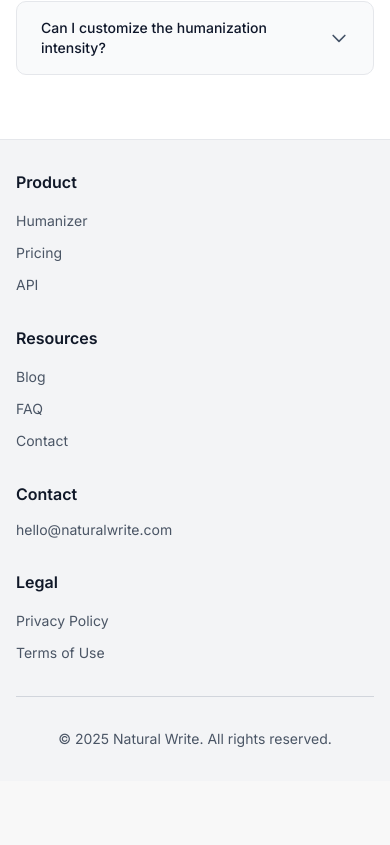
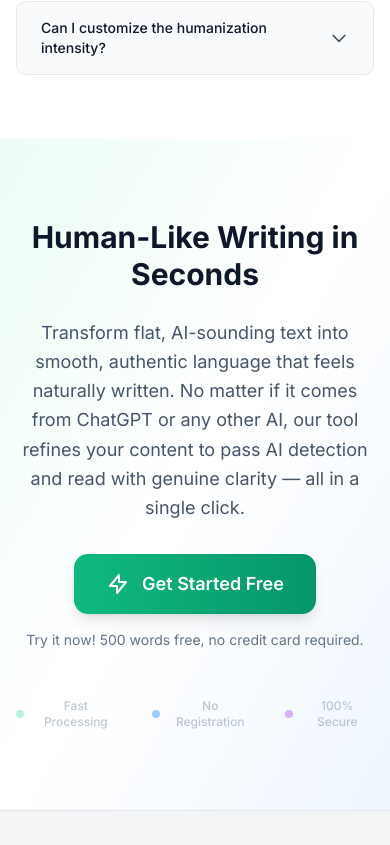
Before and after one commit to Rohitvishwakarma5133/hello, a Next.js app: page / in a window 390 px wide. Shown: the part 7758-8603 px from the top of the page. Before the commit the page ends 8539 px from the top, so only its background shows below. Built offline with nearby package versions, Linux system fonts and the light colour scheme.

Commit message:
added the footer CTA section

```diff
--- a/src/app/page.tsx
+++ b/src/app/page.tsx
@@ -5,6 +5,7 @@
 import FAQSection from '@/components/FAQSection';
 import AICompatibilitySection from '@/components/AICompatibilitySection';
 import FeaturesSection from '@/components/FeaturesSection';
+import FooterCTASection from '@/components/FooterCTASection';
 
 export default function Home() {
   const [inputText, setInputText] = useState('');
@@ -457,6 +458,9 @@
       {/* FAQ Section */}
       <FAQSection />
 
+      {/* Footer CTA Section */}
+      <FooterCTASection />
+
       {/* Footer Section */}
       <footer className="py-8 px-4 bg-gray-100 border-t border-gray-200">
         <div className="max-w-6xl mx-auto">
--- /dev/null
+++ b/src/components/FooterCTASection.tsx
@@ -0,0 +1,64 @@
+import React from 'react';
+
+const FooterCTASection = () => {
+  return (
+    <section className="py-20 px-4 bg-gradient-to-br from-emerald-50 via-white to-blue-50">
+      <div className="max-w-4xl mx-auto text-center">
+        {/* Main Heading */}
+        <h2 className="text-3xl md:text-4xl lg:text-5xl font-bold text-slate-900 mb-6 leading-tight">
+          Human-Like Writing in Seconds
+        </h2>
+
+        {/* Paragraph */}
+        <p className="text-lg md:text-xl text-slate-600 leading-relaxed mb-8 max-w-3xl mx-auto">
+          Transform flat, AI-sounding text into smooth, authentic language that feels naturally written.
+          No matter if it comes from ChatGPT or any other AI, our tool refines your content to pass AI
+          detection and read with genuine clarity — all in a single click.
+        </p>
+
+        {/* CTA Button */}
+        <div className="mb-4">
+          <button className="inline-flex items-center gap-3 bg-gradient-to-r from-emerald-500 to-emerald-600 hover:from-emerald-600 hover:to-emerald-700 text-white font-semibold px-8 py-4 rounded-xl shadow-lg hover:shadow-xl transform hover:-translate-y-0.5 transition-all duration-200 text-lg">
+            <svg
+              className="w-6 h-6"
+              fill="none"
+              stroke="currentColor"
+              viewBox="0 0 24 24"
+            >
+              <path
+                strokeLinecap="round"
+                strokeLinejoin="round"
+                strokeWidth={2}
+                d="M13 10V3L4 14h7v7l9-11h-7z"
+              />
+            </svg>
+            Get Started Free
+          </button>
+        </div>
+
+        {/* Small text */}
+        <p className="text-sm text-slate-500">
+          Try it now! 500 words free, no credit card required.
+        </p>
+
+        {/* Decorative elements */}
+        <div className="mt-12 flex justify-center items-center space-x-8 opacity-60">
+          <div className="flex items-center gap-2">
+            <div className="w-2 h-2 bg-emerald-400 rounded-full animate-pulse"></div>
+            <span className="text-xs text-slate-400 font-medium">Fast Processing</span>
+          </div>
+          <div className="flex items-center gap-2">
+            <div className="w-2 h-2 bg-blue-400 rounded-full animate-pulse" style={{ animationDelay: '0.5s' }}></div>
+            <span className="text-xs text-slate-400 font-medium">No Registration</span>
+          </div>
+          <div className="flex items-center gap-2">
+            <div className="w-2 h-2 bg-purple-400 rounded-full animate-pulse" style={{ animationDelay: '1s' }}></div>
+            <span className="text-xs text-slate-400 font-medium">100% Secure</span>
+          </div>
+        </div>
+      </div>
+    </section>
+  );
+};
+
+export default FooterCTASection;
```
